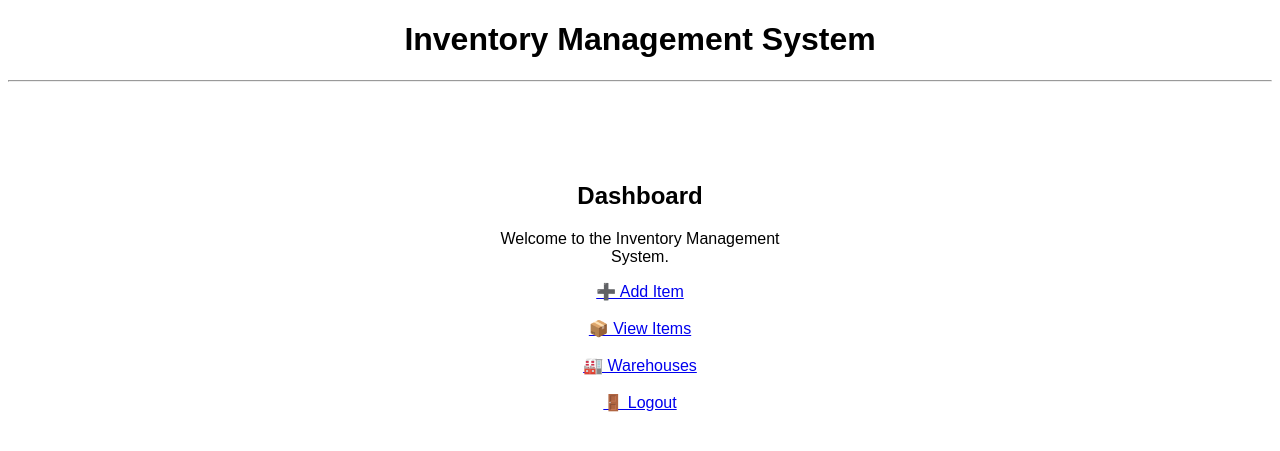
After one commit to KiyoshiRei/InventoryManagement, a Flask app: template templates/dashboard.html in a window 1280 px wide. The commit adds this page. Shown: the top 451 px of the page. Run offline with Flask 3, Linux system fonts and the light colour scheme; the template is opened without the code that fills it, so the values that code supplies are empty.

Commit message:
base html update

```diff
--- a/app.py
+++ b/app.py
@@ -6,3 +6,6 @@ app = Flask(__name__)
 
 def login():
     return render_template("login.html")
+
+if __name__=="__main__":
+    app.run(debug=True,port=5000)
--- a/templates/base.html
+++ b/templates/base.html
@@ -2,12 +2,56 @@
 <html lang="en">
 <head>
     <meta charset="UTF-8">
-    <meta name="viewport" content="width=device-width, initial-scale=1.0">
-    <title>Inventory Management Software</title>
-    <link rel="stylesheet" href="{{url_for('static',filename='css/main.css')}}"
-    {% block head %} {% endblock %}
+    <title>{% block title %}Inventory System{% endblock %}</title>
+
+    <style>
+        body
+        {
+            font-family: Arial, sans-serif;
+        }
+
+        .center-box
+        {
+            width: 300px;
+            margin: 100px auto;
+            text-align: center;
+        }
+
+        .center-box input
+        {
+            width: 100%;
+            padding: 8px;
+        }
+
+        .center-box button
+        {
+            padding: 8px 20px;
+        }
+    </style>
 </head>
 <body>
-    {% block body %} {% endblock %}
+
+<header>
+    <meta charset="UTF-8">
+    <h1>Inventory Management System</h1>
+    <hr>
+
+    <style>
+
+
+        header
+        {
+            text-align: center;
+        }
+
+    </style>
+
+</header>
+
+<main>
+    {% block content %}
+    {% endblock %}
+</main>
+
 </body>
 </html>
--- /dev/null
+++ b/templates/dashboard.html
@@ -0,0 +1,18 @@
+{% extends "base.html" %}
+
+{% block title %}Dashboard{% endblock %}
+
+{% block content %}
+<div class="center-box">
+    <h2>Dashboard</h2>
+
+    <p>Welcome to the Inventory Management System.</p>
+
+    <ul style="list-style: none; padding: 0;">
+        <li><a href="/add-item">➕ Add Item</a></li><br>
+        <li><a href="/items">📦 View Items</a></li><br>
+        <li><a href="/warehouses">🏭 Warehouses</a></li><br>
+        <li><a href="/logout">🚪 Logout</a></li>
+    </ul>
+</div>
+{% endblock %}
```
Also changed, not shown: requirements.txt (+7 -0 lines), static/css/main.css (+27 -2 lines), templates/login.html (+13 -8 lines).
